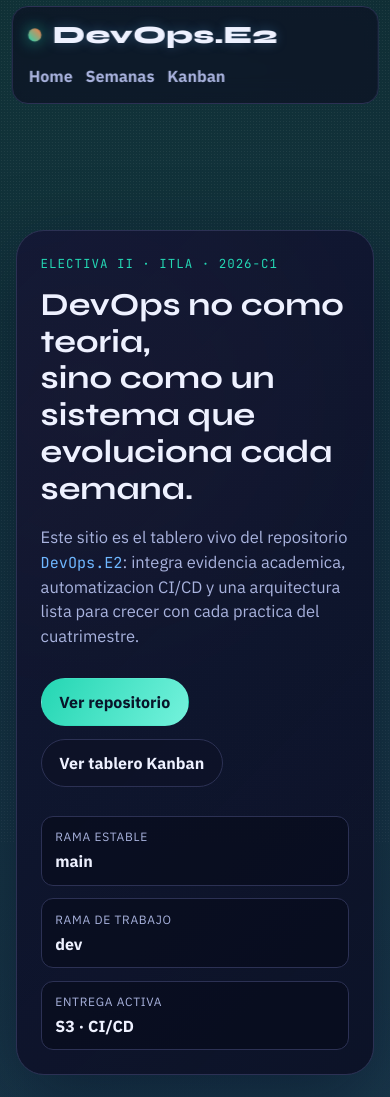
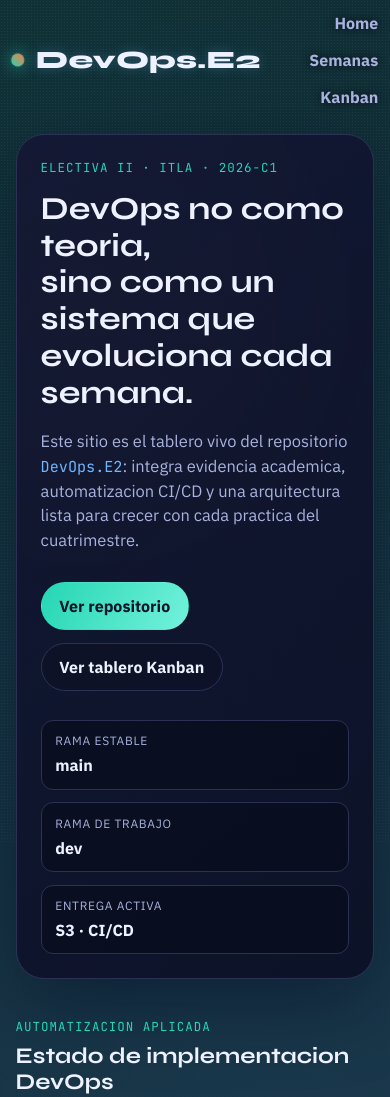
Before and after one commit to luiscdano/DevOps.E2, a plain HTML site: page docs/index.html in a window 390 px wide. Shown: the top 1097 px of the page. Drawn offline with Linux system fonts and the light colour scheme; no server answers.

Commit message:
refactor: separar home/semanas/kanban en modulos y topbar transparente

```diff
--- a/docs/index.html
+++ b/docs/index.html
@@ -33,7 +33,8 @@
     </header>
 
     <main>
-      <section class="hero" id="home">
+      <section class="module module-home" id="home">
+        <section class="hero">
           <p class="eyebrow">Electiva II · ITLA · 2026-C1</p>
           <h1>
             DevOps no como teoria,<br />
@@ -60,7 +61,7 @@
           </ul>
         </section>
 
-      <section class="automation reveal" id="home-automatizacion">
+        <section class="automation reveal home-automation">
           <div class="section-head">
             <p class="eyebrow">Automatizacion aplicada</p>
             <h2>Estado de implementacion DevOps</h2>
@@ -68,8 +69,10 @@
 
           <div class="automation-grid" id="automation-grid"></div>
         </section>
+      </section>
 
-      <section class="pipeline reveal" id="semanas">
+      <section class="module module-semanas" id="semanas">
+        <section class="pipeline reveal">
           <div class="section-head">
             <p class="eyebrow">S3 · Herramientas CI/CD y automatizacion</p>
             <h2>Ciclo DevOps operando en flujo continuo</h2>
@@ -129,8 +132,9 @@
 
           <div class="weeks-grid" id="weeks-grid"></div>
         </section>
+      </section>
 
-      <section class="kanban reveal" id="kanban">
+      <section class="module module-kanban kanban reveal" id="kanban">
         <div class="section-head">
           <p class="eyebrow">Seguimiento general</p>
           <h2>Vinculacion con GitHub Projects, Kanban y trazabilidad</h2>
--- a/docs/styles.css
+++ b/docs/styles.css
@@ -11,7 +11,7 @@
   --accent-3: #6fb7ff;
   --shadow: 0 24px 80px rgba(3, 8, 30, 0.45);
   --radius: 18px;
-  --topbar-space: 8.4rem;
+  --topbar-space: 6.8rem;
   --topbar-offset: 0.75rem;
 }
 
@@ -48,13 +48,13 @@
 }
 
 .topbar {
-  width: min(1240px, calc(100vw - 2rem));
+  width: min(1120px, 92vw);
   margin: 0;
-  padding: 1.15rem 1.6rem;
-  border: 1px solid var(--line);
-  border-radius: 24px;
-  background: rgba(12, 16, 35, 0.7);
-  backdrop-filter: blur(12px);
+  padding: 0.45rem 0;
+  border: none;
+  border-radius: 0;
+  background: transparent;
+  backdrop-filter: none;
   display: flex;
   justify-content: space-between;
   align-items: center;
@@ -78,6 +78,7 @@
   letter-spacing: 0.01em;
   line-height: 1;
   animation: brandTextPulse 3.4s ease-in-out infinite;
+  text-shadow: 0 0 10px rgba(111, 183, 255, 0.2);
 }
 
 .brand-dot {
@@ -100,6 +101,7 @@
   color: var(--muted);
   font-weight: 700;
   font-size: clamp(0.98rem, 1.1vw, 1.1rem);
+  text-shadow: 0 0 8px rgba(9, 12, 25, 0.95);
 }
 
 @keyframes brandDotPulse {
@@ -238,6 +240,22 @@
 section {
   margin-top: 2.7rem;
   scroll-margin-top: calc(var(--topbar-space) + 0.8rem);
+}
+
+.module {
+  margin-top: 3rem;
+}
+
+main > .module:first-child {
+  margin-top: 0;
+}
+
+.module > section {
+  margin-top: 2.4rem;
+}
+
+.module > section:first-child {
+  margin-top: 0;
 }
 
 .section-head {
@@ -724,16 +742,15 @@
 
 @media (max-width: 900px) {
   body {
-    padding-top: 11rem;
+    padding-top: 7.7rem;
   }
 
   .topbar {
     width: min(94vw, 720px);
-    padding: 0.95rem 1rem;
-    border-radius: 16px;
+    padding: 0.3rem 0;
     top: 0.4rem;
-    flex-direction: column;
-    align-items: flex-start;
+    flex-direction: row;
+    align-items: center;
   }
 
   .brand {
@@ -747,6 +764,7 @@
 
   .nav {
     gap: 0.8rem;
+    justify-content: flex-end;
   }
 
   .nav a {
```
Lines whose indentation alone changed are shown as unchanged.
